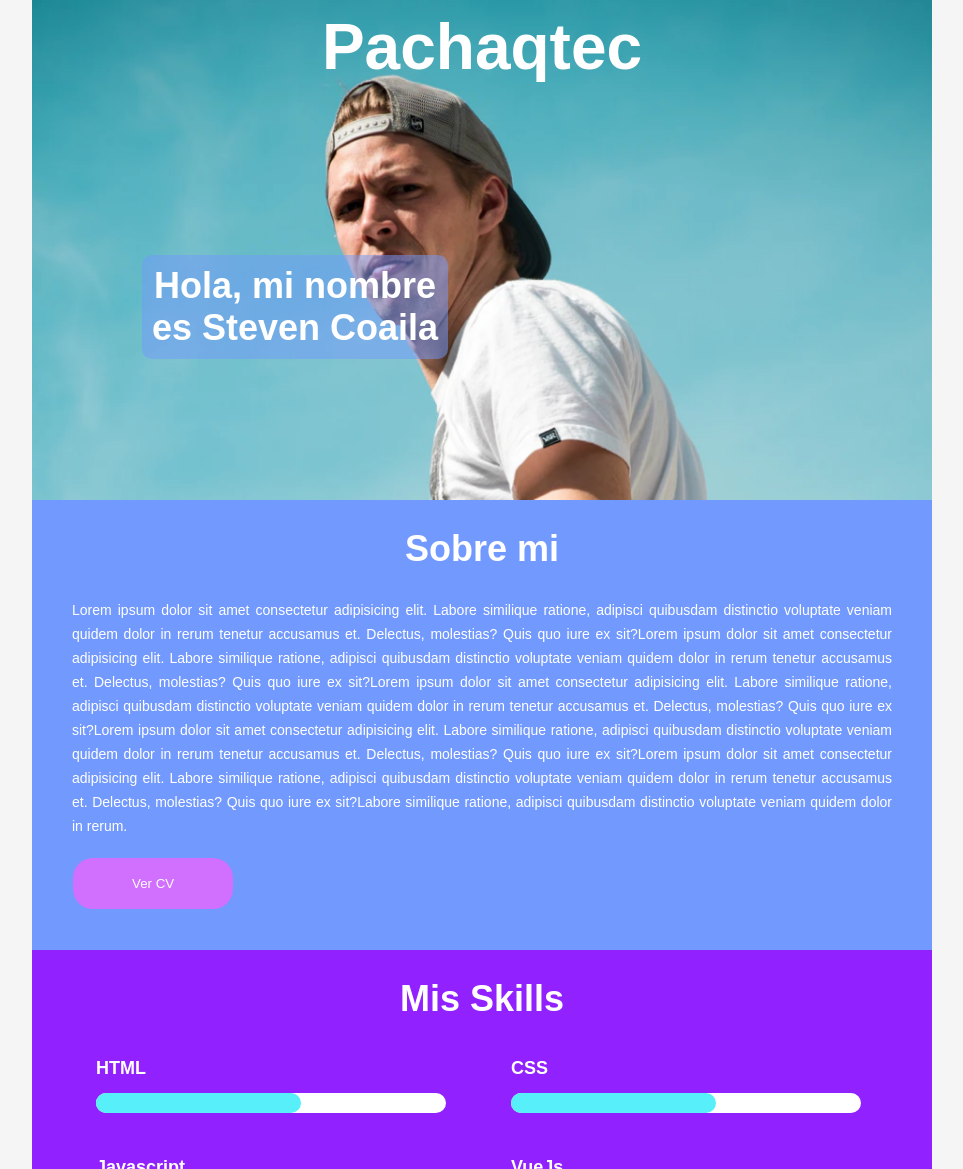
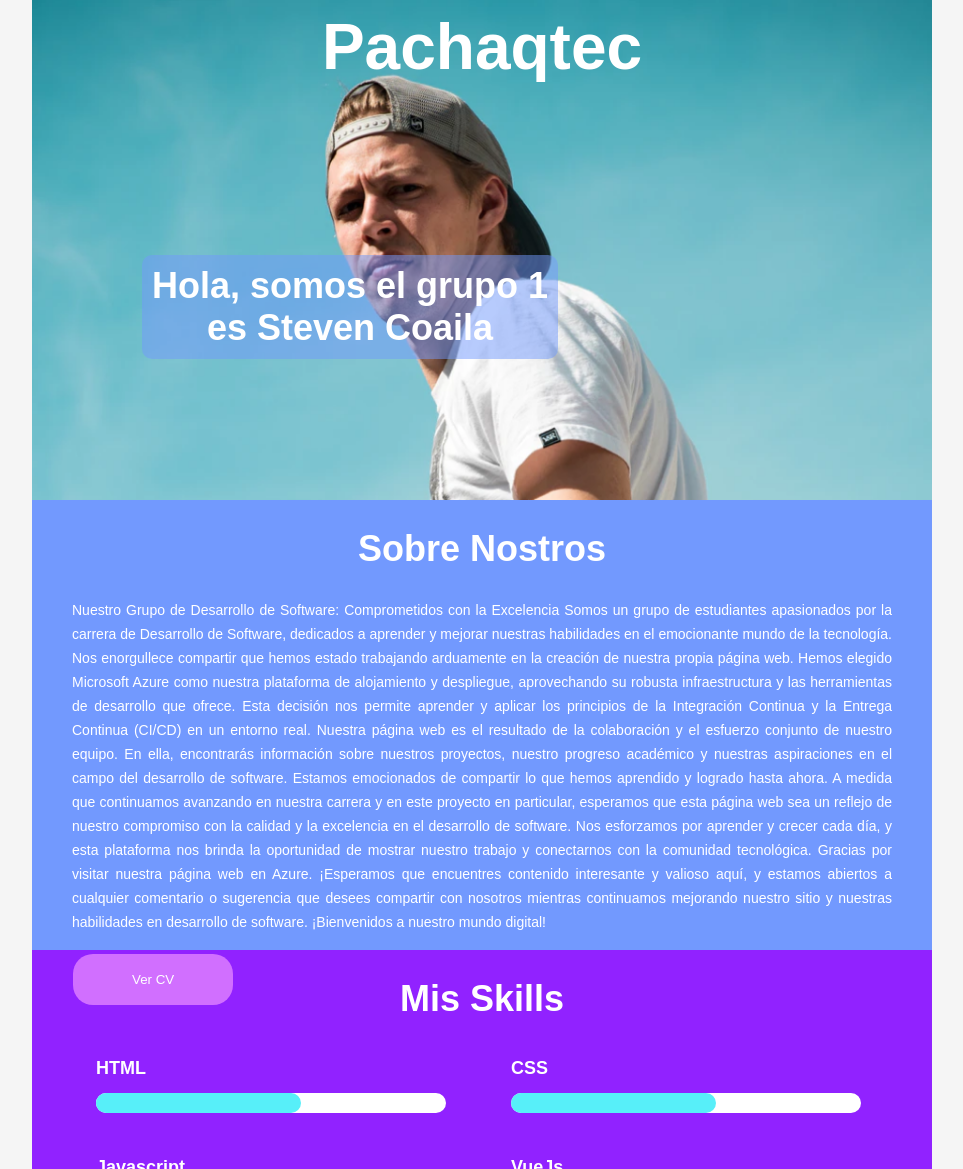
Before and after one commit to n11f21/grupo1, a plain HTML site: page index.html in a window 1280 px wide. Shown: the top 1169 px of the page, without its empty margins (158-1121 px from the left). Drawn offline with Linux system fonts and the light colour scheme.

Commit message:
Update index.html
Cambios textuales

```diff
--- a/index.html
+++ b/index.html
@@ -18,13 +18,25 @@
         </figure>
         <h1>Pachaqtec</h1>
         <div>
-          <h2>Hola, mi nombre <br>es Steven Coaila</h2>
+          <h2>Hola, somos el grupo 1 <br>es Steven Coaila</h2>
         </div>
       </section>
       <!--ABOUT-->
       <section class="about">
-        <h2>Sobre mi</h2>
-        <p>Lorem ipsum dolor sit amet consectetur adipisicing elit. Labore similique ratione, adipisci quibusdam distinctio voluptate veniam quidem dolor in rerum tenetur accusamus et. Delectus, molestias? Quis quo iure ex sit?Lorem ipsum dolor sit amet consectetur adipisicing elit. Labore similique ratione, adipisci quibusdam distinctio voluptate veniam quidem dolor in rerum tenetur accusamus et. Delectus, molestias? Quis quo iure ex sit?Lorem ipsum dolor sit amet consectetur adipisicing elit. Labore similique ratione, adipisci quibusdam distinctio voluptate veniam quidem dolor in rerum tenetur accusamus et. Delectus, molestias? Quis quo iure ex sit?Lorem ipsum dolor sit amet consectetur adipisicing elit. Labore similique ratione, adipisci quibusdam distinctio voluptate veniam quidem dolor in rerum tenetur accusamus et. Delectus, molestias? Quis quo iure ex sit?Lorem ipsum dolor sit amet consectetur adipisicing elit. Labore similique ratione, adipisci quibusdam distinctio voluptate veniam quidem dolor in rerum tenetur accusamus et. Delectus, molestias? Quis quo iure ex sit?Labore similique ratione, adipisci quibusdam distinctio voluptate veniam quidem dolor in rerum.</p>
+        <h2>Sobre Nostros</h2>
+        <p>Nuestro Grupo de Desarrollo de Software: Comprometidos con la Excelencia
+
+Somos un grupo de estudiantes apasionados por la carrera de Desarrollo de Software, dedicados a aprender y mejorar nuestras habilidades en el emocionante mundo de la tecnología. Nos enorgullece compartir que hemos estado trabajando arduamente en la creación de nuestra propia página web.
+
+Hemos elegido Microsoft Azure como nuestra plataforma de alojamiento y despliegue, aprovechando su robusta infraestructura y las herramientas de desarrollo que ofrece. Esta decisión nos permite aprender y aplicar los principios de la Integración Continua y la Entrega Continua (CI/CD) en un entorno real.
+
+Nuestra página web es el resultado de la colaboración y el esfuerzo conjunto de nuestro equipo. En ella, encontrarás información sobre nuestros proyectos, nuestro progreso académico y nuestras aspiraciones en el campo del desarrollo de software. Estamos emocionados de compartir lo que hemos aprendido y logrado hasta ahora.
+
+A medida que continuamos avanzando en nuestra carrera y en este proyecto en particular, esperamos que esta página web sea un reflejo de nuestro compromiso con la calidad y la excelencia en el desarrollo de software. Nos esforzamos por aprender y crecer cada día, y esta plataforma nos brinda la oportunidad de mostrar nuestro trabajo y conectarnos con la comunidad tecnológica.
+
+Gracias por visitar nuestra página web en Azure. ¡Esperamos que encuentres contenido interesante y valioso aquí, y estamos abiertos a cualquier comentario o sugerencia que desees compartir con nosotros mientras continuamos mejorando nuestro sitio y nuestras habilidades en desarrollo de software.
+
+¡Bienvenidos a nuestro mundo digital!</p>
         <button>Ver CV</button>
       </section>
       <!--SKILLS-->
```
